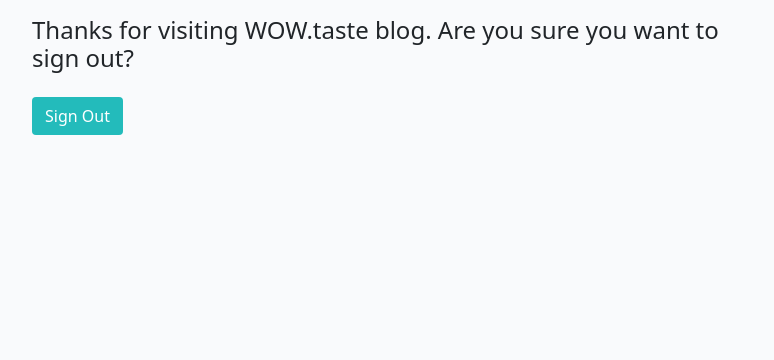
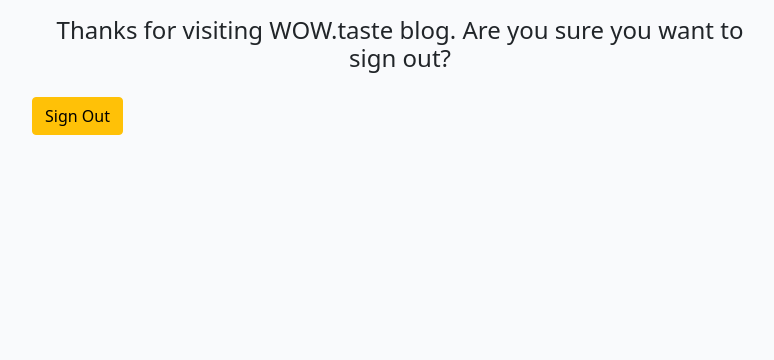
Before and after one commit to jtm2021/wowtaste, a Django app: page /accounts/logout/ in a window 1280 px wide. Shown: the part 60-420 px from the top of the page, without its empty margins (240-1014 px from the left). Run offline with Django 3.2, Linux system fonts and the light colour scheme; the visitor is signed in with stand-in values (Sample User, id 1).

Commit message:
Edit logout template

```diff
--- a/blog/forms.py
+++ b/blog/forms.py
@@ -6,6 +6,7 @@
     class Meta:
         model = Comment
         fields = ('body',)
+
 
 class PostForm(forms.ModelForm):
     """ This is a post form for the site"""
--- a/templates/account/login.html
+++ b/templates/account/login.html
@@ -9,7 +9,7 @@
 
 <div class="container">
   <div class="row">
-    <div class="col-md-8 mt-3 offset-md-2">
+    <div class="col-12 col-md-6 offset-md-3 text-center">
       <h3>{% trans "Sign In" %}</h3>
 
       <p>{% blocktrans %}Welcome back to WOW.taste blog. To leave a comment or like a post, please log in. If
@@ -20,8 +20,9 @@
 
     </div>
   </div>
+
   <div class="row">
-    <div class="col-md-8 mt-3 offset-md-2">
+    <div class="col-12 col-md-6 offset-md-3 ">
 
       <form class="login" method="POST" action="{% url 'account_login' %}">
         {% csrf_token %}
--- a/templates/account/logout.html
+++ b/templates/account/logout.html
@@ -8,7 +8,7 @@
 
 <div class="container">
   <div class="row">
-    <div class="col-md-8 mt-3 offset-md-2">
+    <div class="col-md-8 mt-3 offset-md-2 text-center align-items-center">
       <h4>{% trans 'Thanks for visiting WOW.taste blog. Are you sure you want to sign out?' %}</h4>
 
     </div>
@@ -21,7 +21,7 @@
         {% if redirect_field_value %}
         <input type="hidden" name="{{ redirect_field_name }}" value="{{ redirect_field_value }}" />
         {% endif %}
-        <button class="btn btn-signup right" type="submit">{% trans 'Sign Out' %}</button>
+        <button class="btn btn-warning text-center" type="submit">{% trans 'Sign Out' %}</button>
       </form>
     </div>
   </div>
```
Also changed, not shown: templates/myposts.html (+4 -4 lines).
